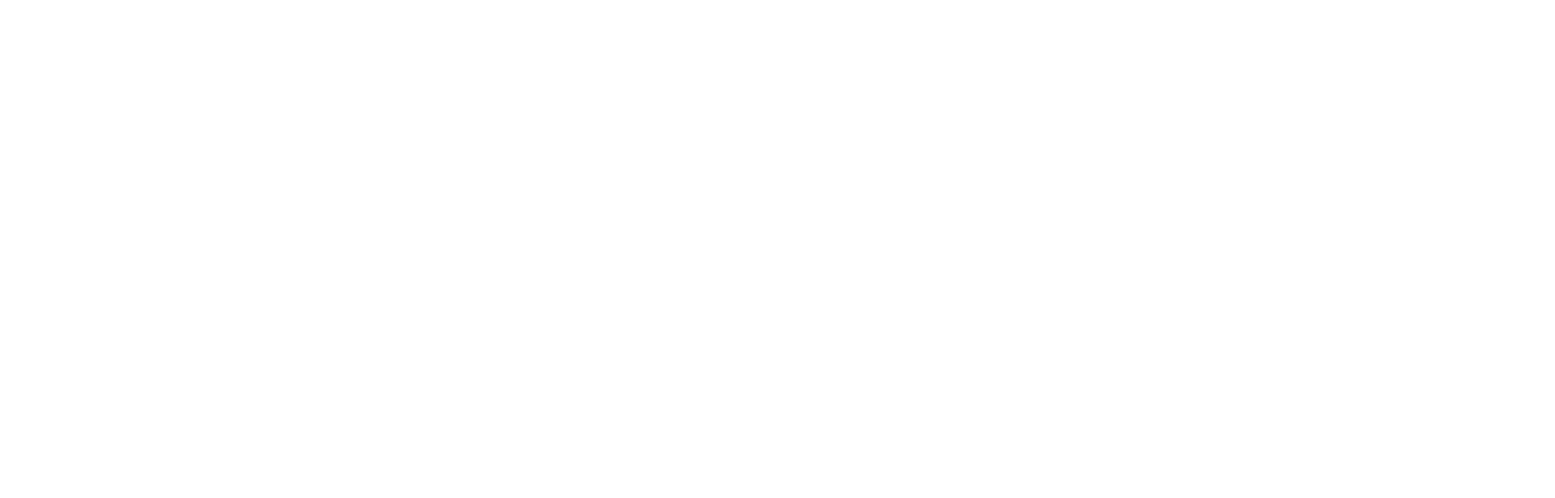
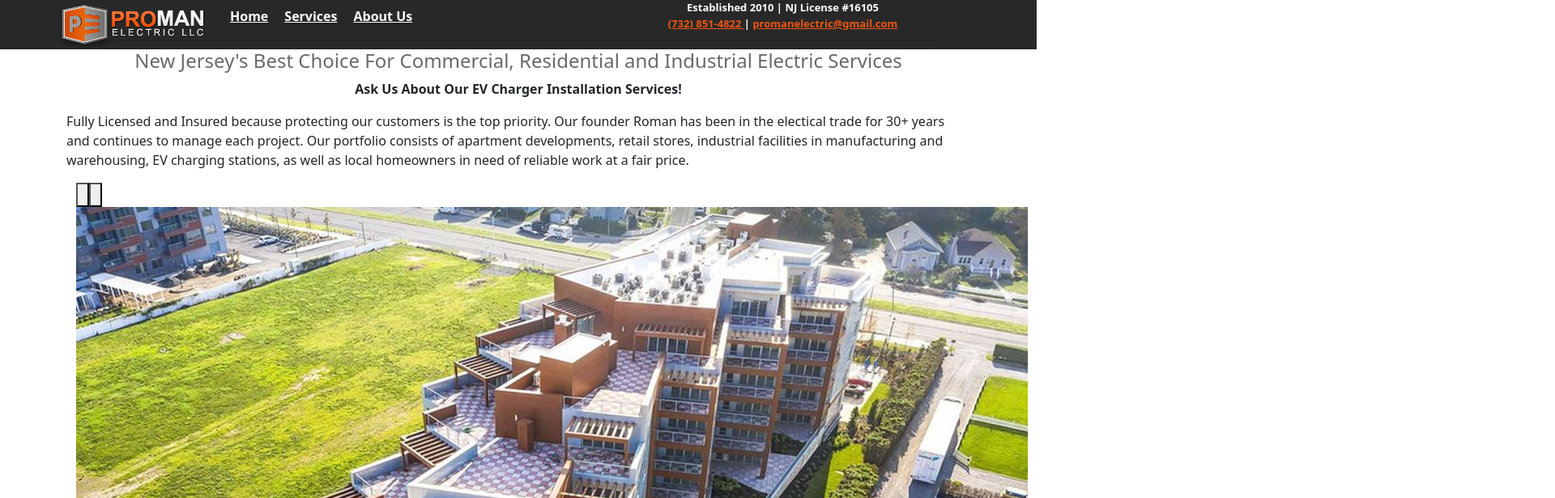
Before and after one commit to tomtocode/proman, a React (Create React App) app: page /proman in a window 1280 px wide. Shown: the top 616 px of the page at 81% size, 1920 px wide, since content can reach past the window. Built offline with nearby package versions, Linux system fonts and the light colour scheme; the HTML template or start-up script is replaced by a standard one.

Commit message:
Changes for deployment

```diff
--- a/package.json
+++ b/package.json
@@ -1,5 +1,5 @@
 {
-  "homepage": "https://tomtomtom245.github.io/proman",
+  "homepage": "https://promanelectric.com",
   "name": "proman",
   "version": "0.1.0",
   "private": true,
--- a/public/index.html
+++ b/public/index.html
@@ -9,6 +9,7 @@
       name="description"
       content="Web site created using create-react-app"
     />
+    <meta name="google-site-verification" content="cARU9XhpTNklXDpGNtLsBRj1XNhGed9tORuk9fl8smI" />
     <link rel="apple-touch-icon" href="%PUBLIC_URL%/logo192.png" />
     <!--
       manifest.json provides metadata used when your web app is installed on a
--- a/src/App.js
+++ b/src/App.js
@@ -15,6 +15,7 @@ class App extends Component {
                 <div>
                     {/* <Navigation /> */}
                     <Switch>
+                        <Route path="/" component={Home} exact />
                         <Route path="/proman" component={Home} exact />
                         <Route path="/about" component={About} />
                         <Route path="/services" component={Services} />
--- a/src/components/Footer/Footer.js
+++ b/src/components/Footer/Footer.js
@@ -11,7 +11,7 @@ const Footer = () => {
                     <Row>
                         <Col>
                             <p className="pe-paragraph" style={{ textAlign: "center", color: "white", fontWeight:"bold", fontSize:"small", verticalAlign: "bottom", paddingBottom: "0px", marginBottom: "0px"}}>
-                            Established 2011 | NJ License #16105 | <a style={{color: "#ef5611"}} href="tel:732-851-4822">(732) 851-4822 </a> | <a style={{color: "#ef5611"}} href="mailto:promanelectric@gmail.com">promanelectric@gmail.com</a></p>
+                            Established 2010 | NJ License #16105 | <a style={{color: "#ef5611"}} href="tel:732-851-4822">(732) 851-4822 </a> | <a style={{color: "#ef5611"}} href="mailto:promanelectric@gmail.com">promanelectric@gmail.com</a></p>
                             <p>&copy; PROMAN Electric LLC, All Rights Reserved</p>
                         </Col>
                     </Row>
--- a/src/components/Header/Header.js
+++ b/src/components/Header/Header.js
@@ -17,7 +17,7 @@ const Header = () => {
                         </Col>
                         <Col>
                             <p className="pe-paragraph" style={{ textAlign: "center", color: "white", fontWeight:"bold", fontSize:"small", verticalAlign: "bottom", paddingBottom: "0px", marginBottom: "0px"}}>
-                            Established 2011 | NJ License #16105 <br></br><a style={{color: "#ef5611"}} href="tel:732-851-4822">(732) 851-4822 </a> | <a style={{color: "#ef5611"}} href="mailto:promanelectric@gmail.com">promanelectric@gmail.com</a>
+                            Established 2010 | NJ License #16105 <br></br><a style={{color: "#ef5611"}} href="tel:732-851-4822">(732) 851-4822 </a> | <a style={{color: "#ef5611"}} href="mailto:promanelectric@gmail.com">promanelectric@gmail.com</a>
                             </p>
                         </Col>
                     </Row>
```
Also changed, not shown: 2 other files (tests, documents, lock files or other folders).
